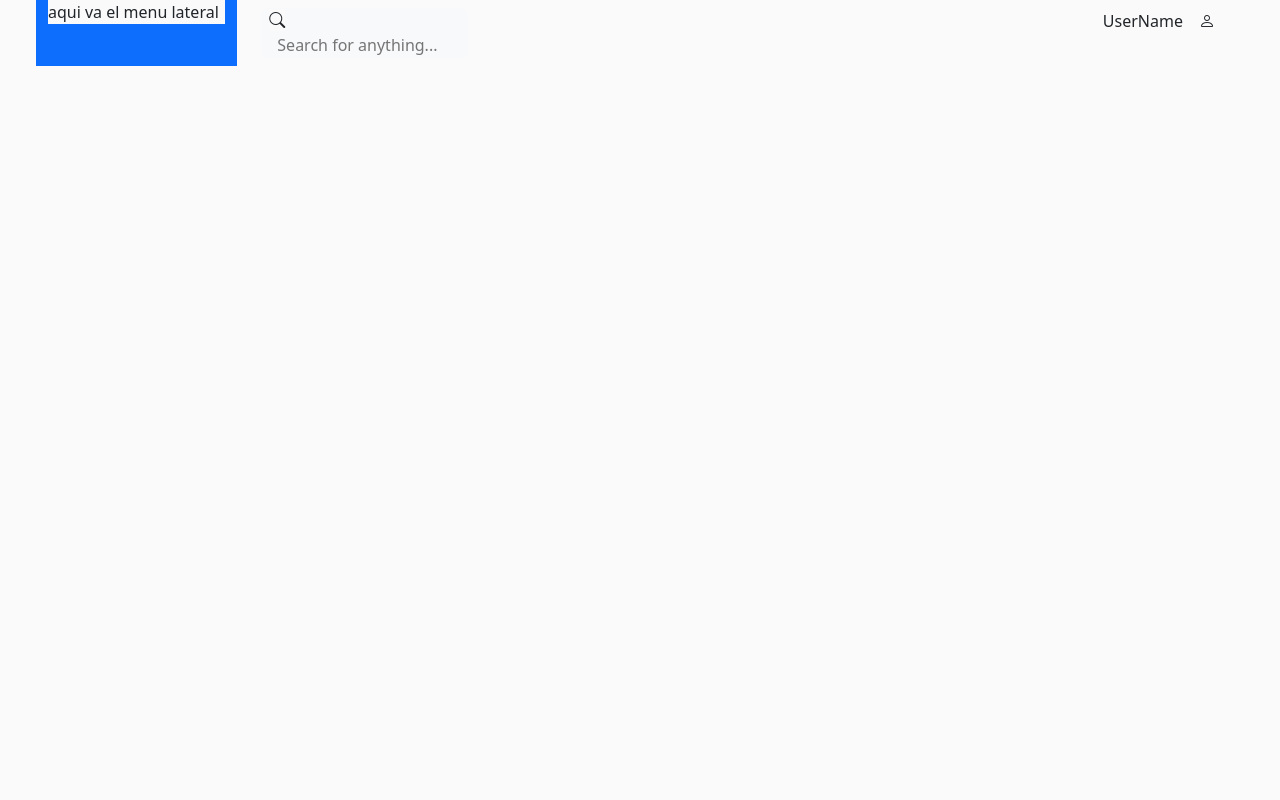
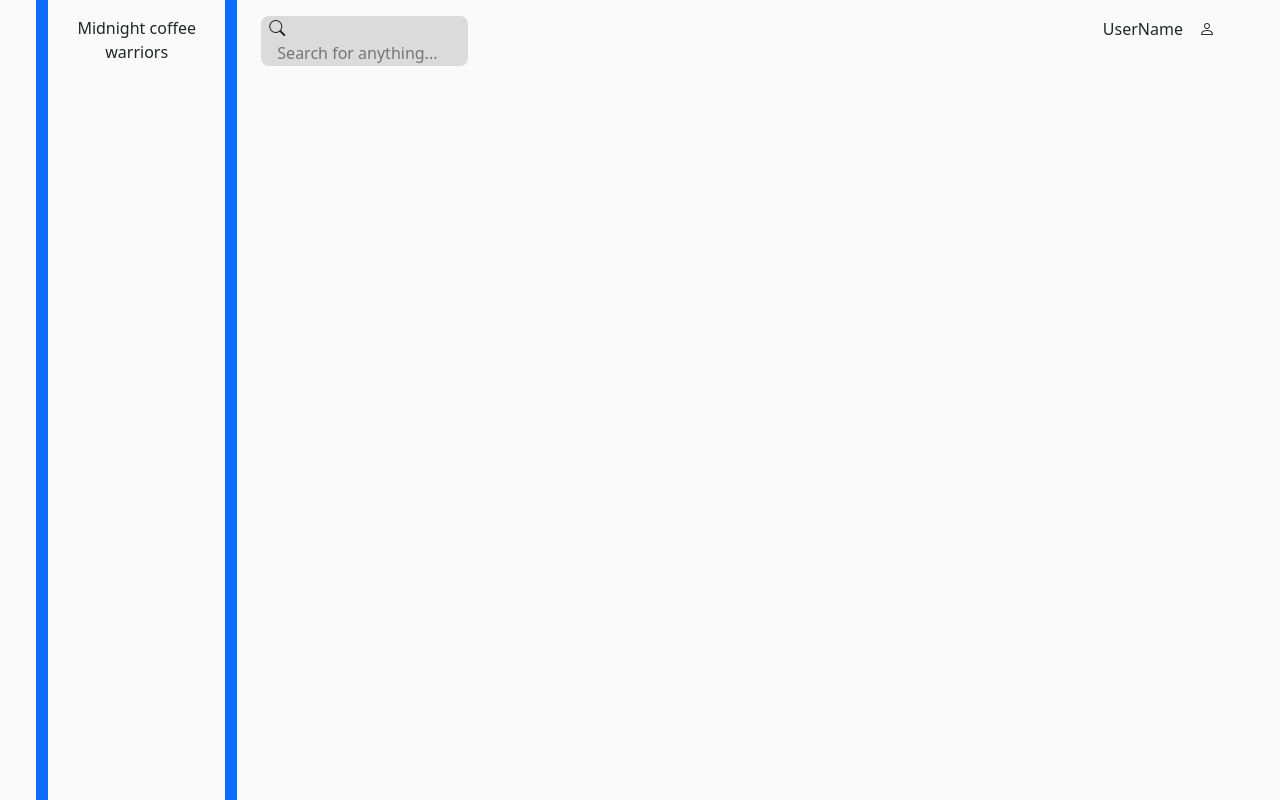
Before and after one commit to AndreaValeroSanz/kanban, a React (Vite) app: page / in a window 1280 px wide. Built offline with nearby package versions, Linux system fonts and the light colour scheme.

Commit message:
Commit barra lateral

```diff
--- a/public/styles.css
+++ b/public/styles.css
@@ -9,8 +9,22 @@
     --lightpink:#ED98B4 ;
     --black: #0E0E0E;
     --white: #FAFAFA;
+    --gris: #DBDBDB;
 }
 
 *{
     background-color: var(--white);
 }
+
+.bg-gray{
+    background-color: var(--gris)!important;
+}
+
+.menu{
+    height: 100vh;
+}
+
+.topbar{
+    padding-top: 2vh;
+    height: 10vh;
+}
--- a/src/Components/App.jsx
+++ b/src/Components/App.jsx
@@ -1,31 +1,14 @@
 import React from 'react';
 import { BrowserRouter as Router, Routes, Route, useNavigate } from 'react-router-dom';
-import Navbar from "./Navbar.jsx"
+import Home from './Home.jsx';
 
 function App() {
 
   return (
     <>
-    <div className="px-5">
-      <div className="row">
-        <div className="menu col-lg-2 bg-primary">
-
-          <p>aqui va el menu lateral</p>
-
-        </div>
-
-        <div className="col-lg-10">
-
-          <Navbar />
-
-        </div>
-
-      </div>
-    </div>
-
 
       <Routes>
-      {/* <Route path="/" element={<Navbar />} /> */}
+      <Route path="/" element={<Home />} />
 
       </Routes>
 
--- /dev/null
+++ b/src/Components/GroupName.jsx
@@ -0,0 +1,9 @@
+function GroupName() {
+    return (
+        <div className="text-center">
+            <p>Midnight coffee warriors</p>
+        </div>
+    )
+}
+
+export default GroupName
--- /dev/null
+++ b/src/Components/Home.jsx
@@ -0,0 +1,27 @@
+import React from "react";
+import Navbar from "./Navbar.jsx";
+import Menu from "./Menu.jsx";
+function Home() {
+  return (
+
+
+    <div className="px-5">
+      <div className="row">
+
+
+        {/* Menu lateral */}
+        <div className="menu col-lg-2 bg-primary h-100">
+          <Menu />
+        </div>
+
+        {/* Barra de navegación */}
+        <div className="col-lg-10">
+          <Navbar />
+        </div>
+
+
+      </div>
+    </div>
+  );
+}
+export default Home;
--- /dev/null
+++ b/src/Components/Menu.jsx
@@ -0,0 +1,17 @@
+import React from "react";
+import GroupName from "./GroupName";
+
+function menu() {
+    return (
+        <div className="menu">
+            <div className="topbar container">
+            <GroupName />
+
+            </div>
+
+
+        </div>
+    );
+}
+
+export default menu
--- a/src/Components/Navbar.jsx
+++ b/src/Components/Navbar.jsx
@@ -4,8 +4,8 @@ import Users from "./Users";
 function Navbar() {
   return (
     <>
-      <nav class="navbar">
-        <div className=" w-100 d-flex justify-content-between">
+      <nav class="navbar p-0 m-0">
+        <div className=" w-100 d-flex justify-content-between topbar">
           <Searchbar />
 
           <Users />
--- a/src/Components/Searchbar.jsx
+++ b/src/Components/Searchbar.jsx
@@ -3,8 +3,8 @@ function Searchbar() {
     return (
         <div class="container ">
 
-            <div class="bg-light rounded-3 w-25 px-2">
-              <i class="bi bi-search"></i>
+            <div class="bg-gray rounded-3 w-25 px-2">
+              <i class="bi bi-search bg-transparent"></i>
               <input
                 type="text"
                 class="border-0 bg-transparent px-2"
```
